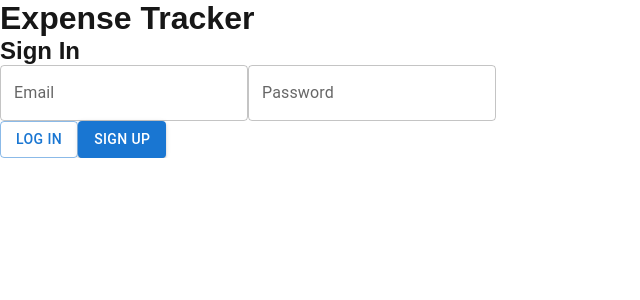
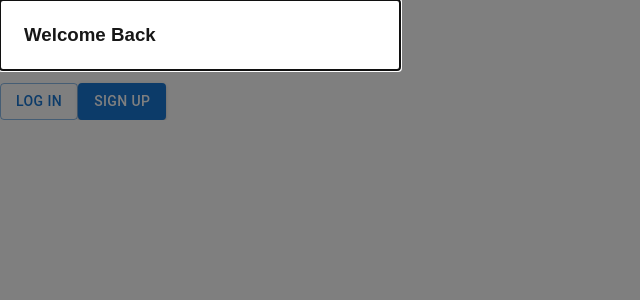
Before and after one commit to TexasR3X/expense-tracker, a Next.js app: page / in a window 1280 px wide. Shown: the top 300 px of the page, without its empty margins (0-640 px from the left). Built offline with nearby package versions, Linux system fonts and the light colour scheme; no server answers.

Commit message:
Started adding Material UI modals

```diff
--- a/src/app/globals.css
+++ b/src/app/globals.css
@@ -35,6 +35,15 @@ a {
   text-decoration: none;
 }
 
+.modal-box {
+  position: fixed;
+  /* left: 50%; */
+  /* transform: translate(-200px, -200px); */
+  width: 400px;
+  background-color: #fff;
+  padding: 1.5rem;
+}
+
 @media (prefers-color-scheme: dark) {
   html {
     color-scheme: dark;
--- a/src/app/page.js
+++ b/src/app/page.js
@@ -1,5 +1,5 @@
 "use client";
-import { useCallback, useContext, useState } from "react";
+import { useCallback, useContext, useEffect, useState } from "react";
 import { FirebaseAuthContext } from "@/contexts/FirebaseAuthContext";
 import {
   logInWithEmailAndPassword,
@@ -8,6 +8,7 @@ import {
 } from "@/services/firebase";
 import Button from "@mui/material/Button";
 import TextField from "@mui/material/TextField";
+import LoginModal from "@/components/LoginModal";
 
 export default function Home() {
     const user = useContext(FirebaseAuthContext);
@@ -42,7 +43,7 @@ export default function Home() {
             <h2>Sign In</h2>
 
             <main>
-                <TextField
+                {/* <TextField
                     label="Email"
                     id="email"
                     type="email"
@@ -58,7 +59,7 @@ export default function Home() {
                     value={password}
                     onChange={(event) => setPassword(event.target.value)}
                     variant="outlined"
-                />
+                /> */}
 
                 <br/> {/* Delete this later when styles are applied. */}
 
@@ -76,6 +77,12 @@ export default function Home() {
                     Sign Up
                 </Button>
             </main>
+
+            <LoginModal>
+                <h3>Welcome Back</h3>
+
+
+            </LoginModal>
         </div>
     );
 }
--- /dev/null
+++ b/src/components/LoginModal.js
@@ -0,0 +1,16 @@
+"use client";
+import Box from "@mui/material/Box";
+import Modal from "@mui/material/Modal";
+
+export default function LoginModal({ children }) {
+
+    return (
+        <Modal
+            open={true}
+        >
+            <Box className="modal-box">
+                {children}
+            </Box>
+        </Modal>
+    );
+}
--- a/src/contexts/FirebaseAuthContext.js
+++ b/src/contexts/FirebaseAuthContext.js
@@ -20,7 +20,9 @@ export default function FirebaseAuthProvider({ children }) {
             // auth.onAuthStateChanged also returns a function (unsub). When unsub is called, it will "unsubscribe" the
             // websock connecting Firestore to the browser. This means basically means it will kill the event listener.
         const unsub = auth.onAuthStateChanged((user) => {
-            console.log("User state changed:", user);
+            console.log("User changed!");
+            console.log("user:", user);
+            console.log("");
             setUser(user);
         }, []);
 
```
